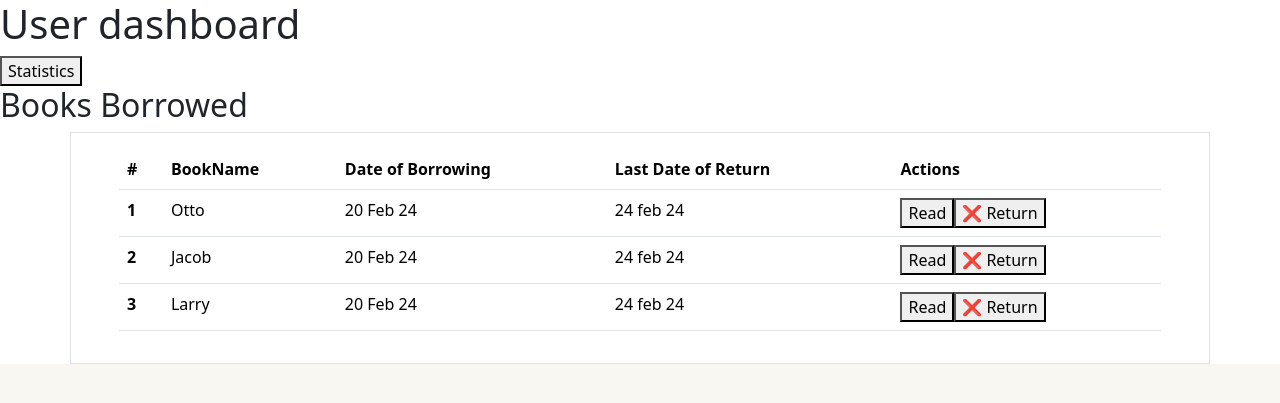
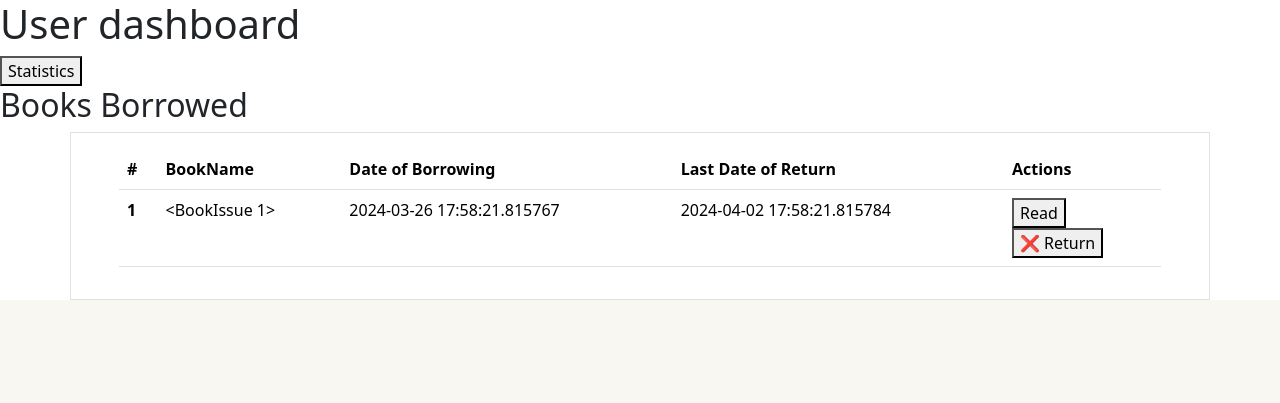
Before and after one commit to Dhruv-2003/appdev1-project, a Flask app: page /user/dashboard in a window 1280 px wide. Shown: the top 403 px of the page. Run offline with Flask 3, Linux system fonts and the light colour scheme.

Commit message:
feat: User dashboard and view book page

```diff
--- a/Code/src/controller.py
+++ b/Code/src/controller.py
@@ -249,8 +249,11 @@ def user_login():
 @app.route('/user/dashboard')
 # @login_required
 def user_dashboard():
+    user_id = 1;
+    user = User.query.get_or_404(user_id)
+    books_borrowed = user.books_borrowed
     ## get the data for the user which is connected
-    return render_template('user/dashboard.html')
+    return render_template('user/dashboard.html' , books_borrowed = books_borrowed)
 
 ### BOOK ROUTES
 
@@ -289,7 +292,7 @@ def book(id):
 # @login_required
 # Check if user does own this book
 def view_book(id):
-    # book = Book.query.get_or_404(id)
+    book = Book.query.get_or_404(id)
     ## Check if the book is indeed issued to the user
     ## If yes, then render the view_book.html
     ## Else, redirect to the book page
@@ -300,7 +303,7 @@ def view_book(id):
 # @login_required
 # Check if user does own this book
 def read_book(id):
-    # book = Book.query.get_or_404(id)
+    book = Book.query.get_or_404(id)
     ## Check if the book is indeed issued to the user
     ## If yes, then render the view_book.html
     ## Else, redirect to the book page
@@ -316,13 +319,15 @@ def review_book(id):
         ## Check if the book is indeed issued to the user
         ## If yes, then render the view_book.html
         ## Else, redirect to the book page
-        user_id = request.form['user_id']
+        ## TODO: get user id from current_user
+        user_id = 1
         book_id = id
-        content = request.form['content']
+        content = request.form['review']
         review = Review(user_id=user_id, book_id=book_id, content=content)
         try:
             db.session.add(review)
             db.session.commit()
+            return redirect(url_for('view_book', id=id))
         except:
             return 'There was an issue adding the review'
 
@@ -376,7 +381,7 @@ def reject_book(id):
 
 
 ## Return book
-@app.route('/librarian/return_book/<int:id>', methods=['POST'])
+@app.route('/user/return_book/<int:id>', methods=['POST'])
 # @login_required
 # @librarian_required
 def return_book(id):
@@ -396,6 +401,7 @@ def return_book(id):
 
         try:
             db.session.commit()
+            return redirect(url_for('user_dashboard'))
         except:
             return 'There was an issue issuing the book'
 
--- a/Code/src/models.py
+++ b/Code/src/models.py
@@ -50,6 +50,7 @@ class User(db.Model , UserMixin):
 
     ## relationship - one to many
     books_borrowed = db.relationship('BookIssue', backref='user', lazy=True)
+    reviews = db.relationship('Review', backref='user', lazy=True)
 
 ## SECTION
 # ID PRIMARY KEY , UNIQUE, AUTOINCREMENT, NOT NULL
--- a/Code/templates/book.html
+++ b/Code/templates/book.html
@@ -52,7 +52,7 @@
             <h4 class="col">{{ book.rating }} ⭐️</h4>
           </div>
           <div class="row py-1">
-            {% for review in reviews %}
+            {% for review in book.reviews %}
 
             <div
               class="w-auto m-1 container d-flex flex-column px-5 py-3 border"
--- a/Code/templates/components/userdashboard.html
+++ b/Code/templates/components/userdashboard.html
@@ -12,28 +12,23 @@
         </tr>
       </thead>
       <tbody>
+        {% for book in books_borrowed %}
         <tr>
           <th scope="row">1</th>
-          <td>Otto</td>
-          <td>20 Feb 24</td>
-          <td>24 feb 24</td>
-          <td><button>Read</button><button>❌ Return</button></td>
+          <!--TODO: Book Name -->
+          <td>{{ book }}</td>
+          <td>{{ book.date_issued }}</td>
+          <td>{{ book.return_date }}</td>
+          <td>
+            <form action="/user/view_book/{{ book.book_id }}" method="POST">
+              <button type="submit" name="action">Read</button>
+            </form>
+            <form action="/user/return_book/{{ book.book_id }}" method="POST">
+              <button type="submit" name="action">❌ Return</button>
+            </form>
+          </td>
         </tr>
-        <tr>
-          <th scope="row">2</th>
-
-          <td>Jacob</td>
-          <td>20 Feb 24</td>
-          <td>24 feb 24</td>
-          <td><button>Read</button><button>❌ Return</button></td>
-        </tr>
-        <tr>
-          <th scope="row">3</th>
-          <td>Larry</td>
-          <td>20 Feb 24</td>
-          <td>24 feb 24</td>
-          <td><button>Read</button><button>❌ Return</button></td>
-        </tr>
+        {% endfor %}
       </tbody>
     </table>
   </div>
```
Also changed, not shown: Code/templates/book/view.html (+20 -9 lines), Code/instance/db.sqlite3.
